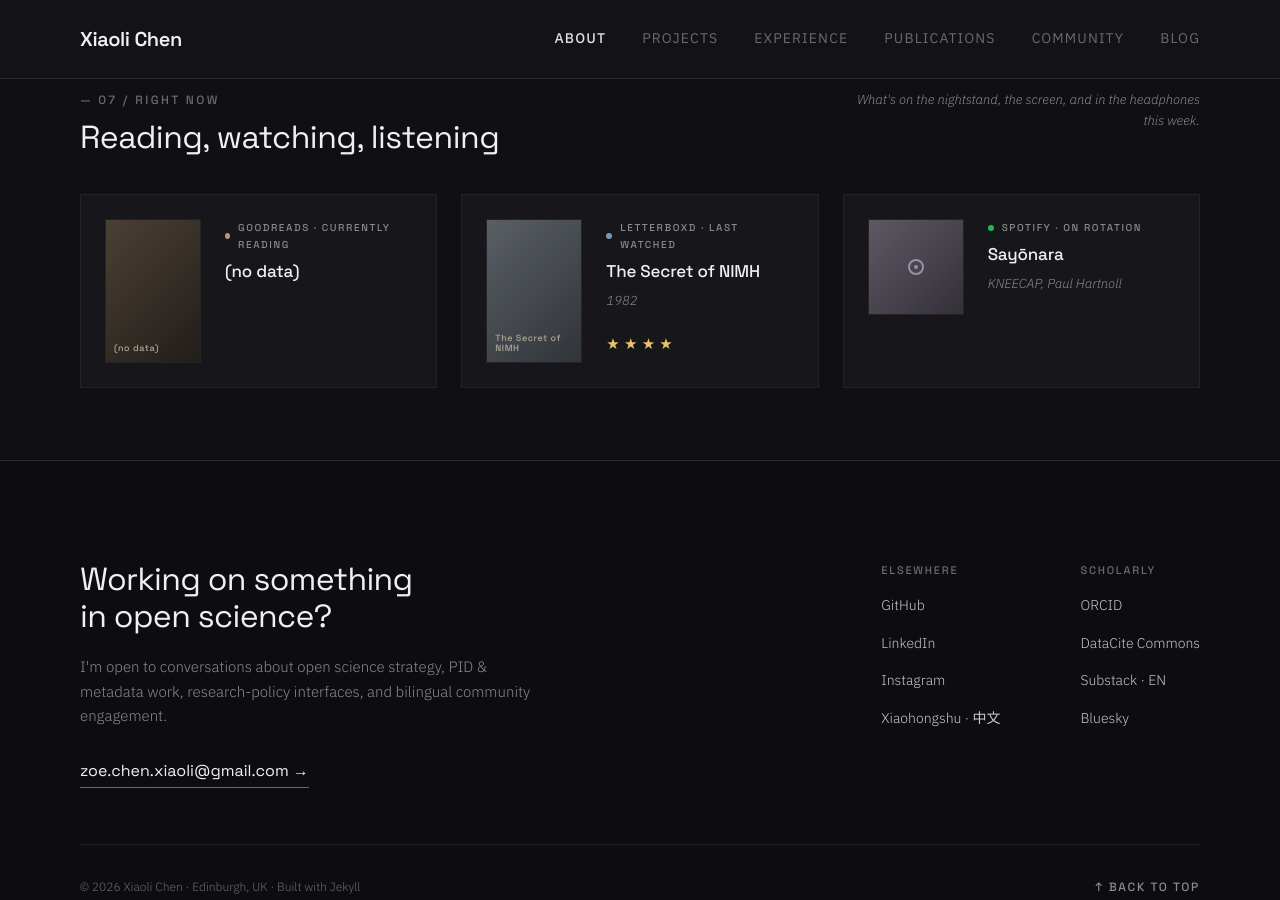
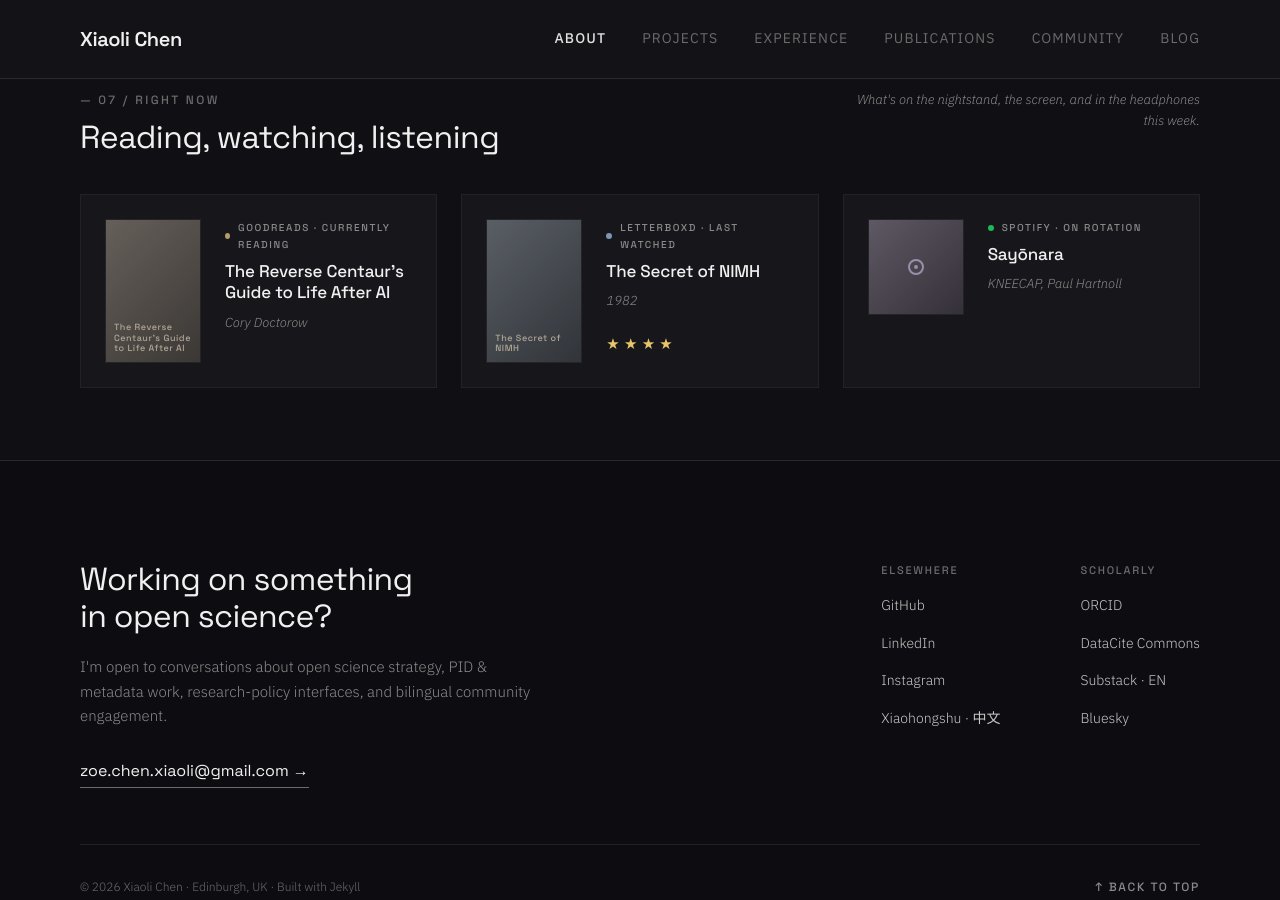
Before and after one commit to xchen101/xchen101.github.io, a Jekyll site: the page built from index.md, in a window 1280 px wide and 900 px high, scrolled down 6696 px. Built offline with Jekyll 4.4.1, drawn with Linux system fonts in a browser that asks for light colours; comment, search, counter and statistics services are not loaded; grey boxes are pictures that could not be loaded.

Commit message:
update: Right Now widget data (auto)

```diff
--- a/_data/now.yml
+++ b/_data/now.yml
@@ -1,12 +1,14 @@
-# Right now — auto-generated by Hermes cron on 2026-07-15 17:02 UTC
+# Right now — auto-generated by Hermes cron on 2026-07-15 23:00 UTC
 # Sources: Goodreads RSS / Letterboxd RSS / Spotify API
 
 reading:
   service: "Goodreads"
   accent: "#B59B6E"
   label: "Currently reading"
-  title: "(no data)"
+  title: "The Reverse Centaur's Guide to Life After AI"
+  author: "Cory Doctorow"
   profile_url: "https://www.goodreads.com/user/show/12162109-xiaoli"
+  image: "https://i.gr-assets.com/images/S/compressed.photo.goodreads.com/books/1772829981l/245645195._SY475_.jpg"
 
 watching:
   service: "Letterboxd"
```
